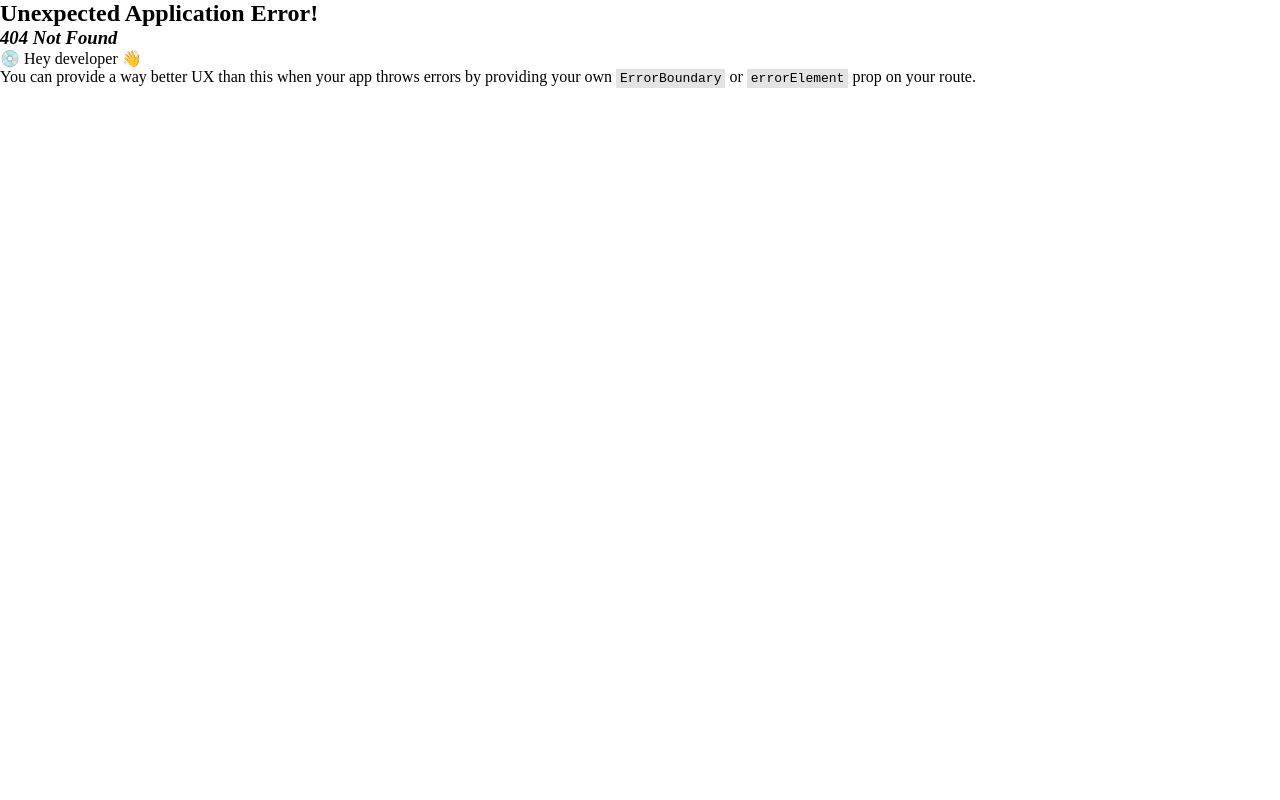
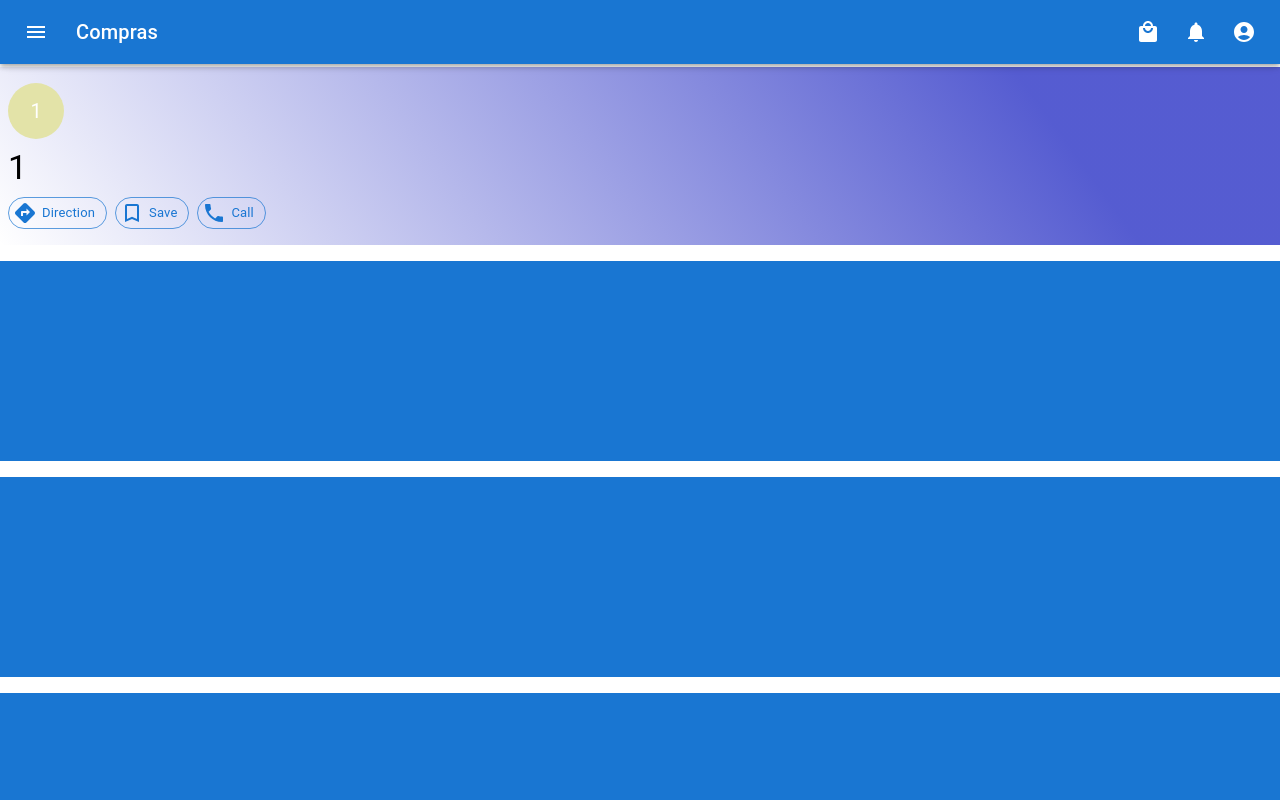
Before and after one commit to ruturajmengal2016/Project_1, a React (Create React App) app: page /ourstore/1 in a window 1280 px wide. Before the commit this address had no page. Shown: the top 800 px of the page. Built offline with nearby package versions, Linux system fonts and the light colour scheme; the HTML template or start-up script is replaced by a standard one.

Commit message:
push data to repo

```diff
--- a/src/App.js
+++ b/src/App.js
@@ -13,6 +13,7 @@ import Home from "./Pages/Home";
 import Login from "./Pages/Login";
 import Register from "./Pages/Register";
 import Store from "./Pages/Store";
+import OurStore from "./Pages/OurStore";
 function App() {
   const router = createBrowserRouter(
     createRoutesFromElements(
@@ -26,6 +27,7 @@ function App() {
         <Route path="/register" element={<Register />} />
         <Route path="/favourite" element={<h1>Favourite</h1>} />
         <Route path="/notification" element={<h1>Notification</h1>} />
+        <Route path="/ourstore/:title" element={<OurStore />} />
       </Route>
     )
   );
--- a/src/Components/Atoms/StoreCard.jsx
+++ b/src/Components/Atoms/StoreCard.jsx
@@ -12,11 +12,13 @@ import FavoriteIcon from "@mui/icons-material/Favorite";
 import ShareIcon from "@mui/icons-material/Share";
 import MoreVertIcon from "@mui/icons-material/MoreVert";
 import StoreMenu from "./StoreMenu";
+import { useNavigate } from "react-router-dom";
 
-export default function SoreCard() {
+export default function SoreCard({ closeShop, title }) {
   const [anchorEl, setAnchorEl] = React.useState(null);
   const date = new Date().toDateString();
   const open = Boolean(anchorEl);
+  const navigate = useNavigate();
   const handleClick = (event) => {
     setAnchorEl(event.currentTarget);
   };
@@ -25,6 +27,13 @@ export default function SoreCard() {
   };
   return (
     <Card
+      onClick={() => {
+        if (!closeShop) {
+          navigate(`/ourstore/${title}`);
+        } else {
+          alert("Sorry! This shop is closed");
+        }
+      }}
       sx={{
         minWidth: 400,
         maxWidth: 400,
@@ -32,6 +41,9 @@ export default function SoreCard() {
         overflow: "scroll",
         display: "flex",
         flexDirection: "column",
+        position: "relative",
+        backgroundColor: closeShop ? `rgba(0,0,0,0.5)` : "",
+        cursor: closeShop ? "not-allowed" : "pointer",
       }}
     >
       <CardHeader
@@ -70,6 +82,18 @@ export default function SoreCard() {
           width: "fit-content",
         }}
       />
+      <CardContent
+        component="h1"
+        sx={{
+          position: "absolute",
+          display: closeShop ? "" : "none",
+          color: "white",
+          fontFamily: "cursive",
+          translate: "10rem 10rem",
+        }}
+      >
+        Close
+      </CardContent>
       <CardContent>
         <Typography variant="body2" color="text.secondary">
           This impressive paella is a perfect party dish and a fun meal to cook
--- a/src/Pages/Home.jsx
+++ b/src/Pages/Home.jsx
@@ -25,17 +25,9 @@ function Home() {
   });
   const text = [grocery, electronics, cloths, homeAccessories];
   return (
-    <Box
-      sx={{
-        display: "flex",
-        justifyContent: "center",
-        alignItems: "center",
-        height: "100vh",
-        maxHeight: "fit-content",
-      }}
-    >
+    <Box component="div" className={Style.root}>
       <Box
-        className={Style.root}
+        className={Style.heading}
         sx={{ display: { xs: "none", sm: "flex" }, width: "50%" }}
       >
         {springs.map((props, ind) => {
--- a/src/Pages/Login.jsx
+++ b/src/Pages/Login.jsx
@@ -7,6 +7,7 @@ const Login = () => {
     <Box
       component="div"
       sx={{
+        position: "relative",
         display: "flex",
         justifyContent: "center",
         alignItems: "center",
@@ -16,13 +17,14 @@ const Login = () => {
         backgroundRepeat: "no-repeat",
         backgroundSize: "cover",
         backgroundPosition: "center",
-        zIndex: -1,
+
       }}
     >
       <Box
         component="form"
         onSubmit={() => {}}
         sx={{
+          position: "relative",
           display: "flex",
           flexDirection: "column",
           gap: "1rem",
@@ -30,9 +32,8 @@ const Login = () => {
           p: "5rem",
           borderRadius: "4rem 0rem 4rem 0rem",
           border: "2px solid #F3E99F",
-          zIndex: 1,
-          backgroundColor: "#F3E99F",
-          opacity: 0.9,
+          backgroundColor: "#ffb74d",
+          opacity: `1 !important`,
           color: "black",
           outline: "none",
         }}
--- /dev/null
+++ b/src/Pages/OurStore.jsx
@@ -0,0 +1,88 @@
+import React from "react";
+import Style from "./Styles/OurStore.module.scss";
+import Box from "@mui/material/Box";
+import { Avatar, Typography, Chip } from "@mui/material";
+import PhoneIcon from "@mui/icons-material/Phone";
+import DirectionsIcon from "@mui/icons-material/Directions";
+import TurnedInNotIcon from "@mui/icons-material/TurnedInNot";
+import { useParams } from "react-router-dom";
+const OurStore = () => {
+  const { title } = useParams();
+  const chips = [
+    {
+      label: "Direction",
+      icon: <DirectionsIcon />,
+      fun: () => {
+        alert("direction");
+      },
+    },
+    {
+      label: "Save",
+      icon: <TurnedInNotIcon />,
+      fun: () => {
+        alert("save");
+      },
+    },
+    {
+      label: "Call",
+      icon: <PhoneIcon />,
+      fun: () => {
+        alert("call");
+      },
+    },
+  ];
+  return (
+    <Box className={Style.root} component="div">
+      <Box component="div" className={Style.profile}>
+        <Avatar
+          sx={{
+            width: 56,
+            height: 56,
+            backgroundColor: `#${Math.floor(Math.random() * 16777215).toString(
+              16
+            )}`,
+          }}
+        >
+          {title[0]}
+        </Avatar>
+        <Typography variant="h4">{title}</Typography>
+        <Typography component="div" sx={{ display: "flex", gap: "0.5rem" }}>
+          {chips.map((ele, ind) => {
+            return (
+              <Chip
+                key={ind}
+                icon={ele.icon}
+                label={ele.label}
+                color="primary"
+                variant="outlined"
+                sx={{
+                  cursor: "pointer",
+                }}
+                component="span"
+                onClick={ele.fun}
+              />
+            );
+          })}
+        </Typography>
+      </Box>
+      <Box
+        component="div"
+        sx={{ height: 200, backgroundColor: "primary.main" }}
+      ></Box>
+      <Box
+        component="div"
+        sx={{ height: 200, backgroundColor: "primary.main" }}
+      ></Box>
+      <Box
+        component="div"
+        sx={{ height: 200, backgroundColor: "primary.main" }}
+      ></Box>
+      <Box
+        component="div"
+        sx={{ height: 200, backgroundColor: "primary.main" }}
+      ></Box>
+    </Box>
+  );
+};
+
+export default OurStore;
--- a/src/Pages/Store.jsx
+++ b/src/Pages/Store.jsx
@@ -94,7 +94,7 @@ const Store = () => {
         }}
       >
         {allData.map((data, ind) => {
-          return <SoreCard key={ind} />;
+          return <SoreCard key={ind} closeShop={false} title="Sai Kirana" />;
         })}
       </Box>
     </Box>
--- a/src/Pages/Styles/Home.module.scss
+++ b/src/Pages/Styles/Home.module.scss
@@ -1,7 +1,14 @@
 .root {
+  display: flex;
   justify-content: center;
-  align-items: flex-start;
-  flex-direction: column;
-  gap: 1rem;
-  background-image: linear-gradient();
+  align-items: center;
+  height: 100vh;
+  max-height: fit-content;
+  .heading {
+    justify-content: center;
+    align-items: flex-start;
+    flex-direction: column;
+    gap: 1rem;
+    background-image: linear-gradient();
+  }
 }
--- /dev/null
+++ b/src/Pages/Styles/OurStore.module.scss
@@ -0,0 +1,23 @@
+.root {
+  max-height: fit-content;
+  display: flex;
+  gap: 1rem;
+  flex-direction: column;
+  padding: 0.2rem 0rem;
+  .profile {
+    height: 180;
+    background-color: lightgray;
+    display: flex;
+    flex-direction: column;
+    align-items: flex-start;
+    box-sizing: border-box;
+    padding: 1rem 0.5rem;
+    gap: 0.5rem;
+    background: rgb(34, 43, 195);
+    background: linear-gradient(
+      234deg,
+      rgba(34, 43, 195, 0.768032212885154) 19%,
+      rgba(224, 18, 53, 0) 100%
+    );
+  }
+}
```
Also changed, not shown: 7 other files (tests, documents, lock files or other folders).
